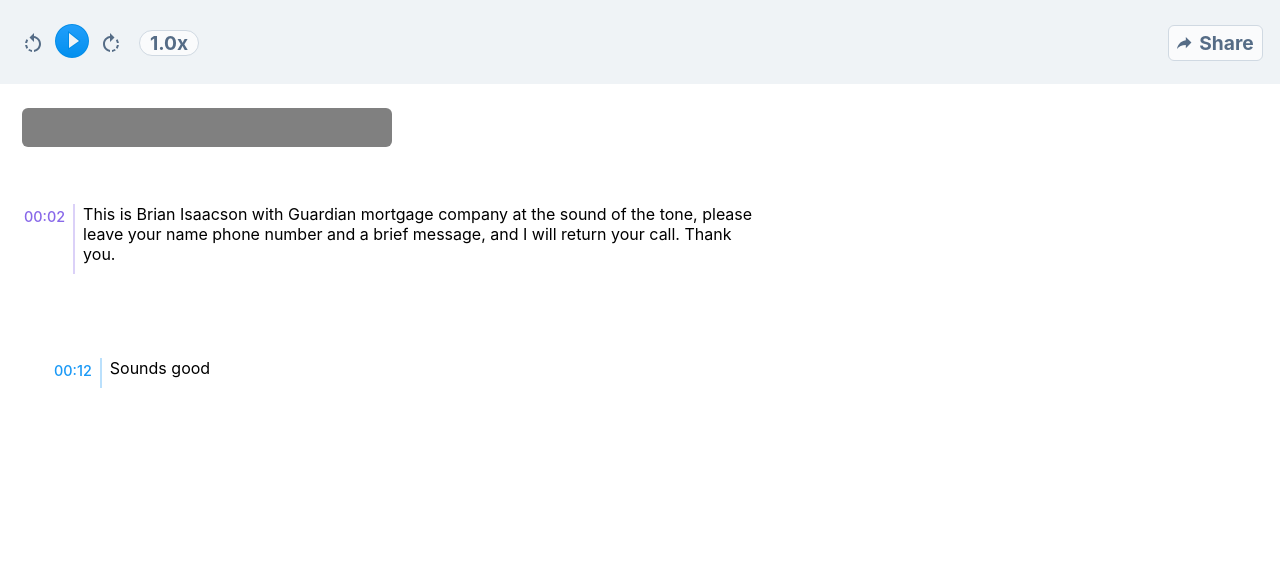
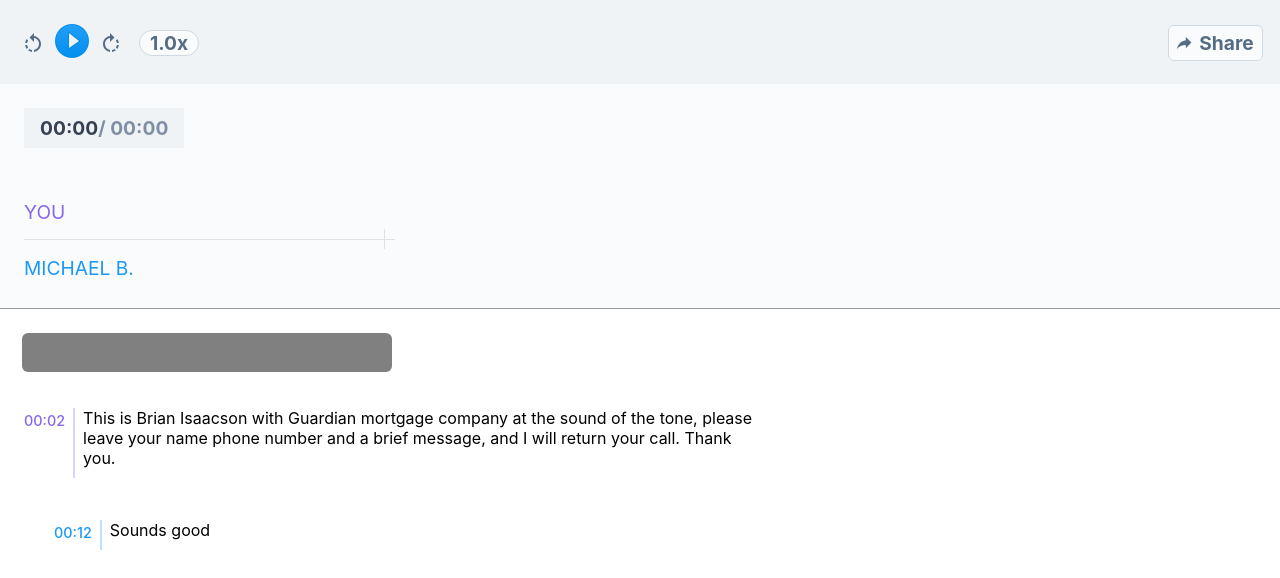
Before and after one commit to RayAdrian/apollo-cif, a React (Create React App) app: page / in a window 1280 px wide. Shown: the top 578 px of the page. Built offline with nearby package versions, Linux system fonts and the light colour scheme.

Commit message:
Add waveform bars

```diff
--- a/public/index.html
+++ b/public/index.html
@@ -24,7 +24,7 @@
       work correctly both with client-side routing and a non-root public URL.
       Learn how to configure a non-root public URL by running `npm run build`.
     -->
-    <title>React App</title>
+    <title>Conversation Intelligence</title>
   </head>
   <body>
     <noscript>You need to enable JavaScript to run this app.</noscript>
--- a/src/App.js
+++ b/src/App.js
@@ -4,6 +4,7 @@ import React from 'react';
 import styled from '@emotion/styled';
 
 import ControlBar from './components/ControlBar';
+import WaveForm from './components/WaveForm';
 import Transcript from './components/Transcript';
 
 import './App.css';
@@ -15,6 +16,7 @@ function App() {
   return (
     <Container>
       <ControlBar />
+      <WaveForm />
       <Transcript />
     </Container>
   );
--- a/src/components/Transcript/TranscriptParagraphContainer.js
+++ b/src/components/Transcript/TranscriptParagraphContainer.js
@@ -8,7 +8,8 @@ import { timeToHMS } from '../../utils/timeUtils';
 import { actionSetIsAudioPlaying } from '../../reduxModules/controlBar/controlBarActions';
 
 const Container = styled('div')(({ isHighlighted, hover }) => ({
-  padding: '22px 24px',
+  // padding: `${isHighlighted || hover ? '22px' : '0px'} 24px`,
+  padding: '1px 24px',
   width: '100%',
   minHeight: 22,
   backgroundColor: isHighlighted || hover? 'rgba(26, 153, 246, 0.05)' : 'initial'
--- /dev/null
+++ b/src/components/WaveForm/Playhead.js
@@ -0,0 +1,106 @@
+/* eslint-disable react/prop-types */
+import React, { useState, useEffect } from 'react';
+import styled from '@emotion/styled';
+import { connect } from 'react-redux';
+
+import { actionSetIsAudioPlaying } from '../../reduxModules/controlBar/controlBarActions';
+
+const Container = styled('div')({
+  width: '100%',
+  display: 'flex'});
+
+const OuterContainer = styled('div')({
+  display: 'flex',
+  width: '100%',
+  flexDirection: 'column'
+});
+
+const Head = styled('div')(({ width, isRemaining = false }) => ({
+  width,
+  borderTop: `1px solid ${isRemaining ? 'rgb(223, 226, 229)' : '#727578'}`
+}));
+
+const WaveContainer = styled('div')({
+  display: 'flex',
+  minHeight: 55
+});
+
+const WaveChunkTop = styled('div')(({ item, duration, currTime }) => ({
+  height: 55,
+  background: `repeating-linear-gradient(90deg, transparent, transparent 1px, ${currTime < item.endTime ? 'rgb(136, 104, 233)' : '#d5dde3'} 1px, ${currTime < item.endTime ? 'rgb(136, 104, 233)' : '#d5dde3'} 5px)`,
+  width: `${(item.time / duration) * 100}%`,
+  marginTop: -2,
+  cursor: 'pointer'
+}));
+
+const WaveChunkBottom = styled('div')(({ item, duration, currTime }) => ({
+  height: 55,
+  background: `repeating-linear-gradient(90deg, transparent, transparent 1px, ${currTime < item.endTime ? 'rgb(26, 153, 246)' : '#d5dde3'} 1px, ${currTime < item.endTime ? 'rgb(26, 153, 246)' : '#d5dde3'} 5px)`,
+  width: `${(item.time / duration) * 100}%`,
+  marginTop: 2,
+  cursor: 'pointer'
+}));
+
+const Playhead = ({ audio, currTime, transcript, actionSetIsAudioPlaying }) => {
+  const [duration, setDuration] = useState(0);
+
+  useEffect(() => {
+    audio.addEventListener('loadedmetadata', (e) => {
+      setDuration(e.target.duration);
+    });
+  }, []);
+
+  if (transcript.time === undefined) return null;
+
+  return (
+    <OuterContainer>
+      <WaveContainer>
+        {
+          transcript.time.map((item, index) => {
+            if (!(index % 2)) {
+              return <WaveChunkTop
+                onClick={() => { audio.currentTime = item.startTime; actionSetIsAudioPlaying(true); }}
+                key={index}
+                item={item}
+                duration={duration}
+                currTime={currTime}
+              />;
+            }
+            return <div key={index} style={{ minHeight: 55, backgroundColor: 'transparent', width: `${(item.time / duration) * 100}%` }} />;
+          })
+        }
+      </WaveContainer>
+      <Container>
+        <Head width={`${(currTime / duration) * 100}%`} />
+        <Head isRemaining width={`${(1 - currTime / duration) * 100}%`} />
+      </Container>
+      <WaveContainer>
+        {
+          transcript.time.map((item, index) => {
+            if (index % 2) {
+              return <WaveChunkBottom
+                onClick={() => { audio.currentTime = item.startTime; actionSetIsAudioPlaying(true); }}
+                key={index}
+                item={item}
+                duration={duration}
+                currTime={currTime}
+              />;
+            }
+            return <div key={index} style={{ minHeight: 55, backgroundColor: 'transparent', width: `${(item.time / duration) * 100}%` }} />;
+          })
+        }
+      </WaveContainer>
+    </OuterContainer>
+  );
+};
+
+export default connect(
+  state => ({
+    audio: state.controlBar.audio,
+    currTime: state.controlBar.currTime,
+    transcript: state.transcript.transcript
+  }),
+  {
+    actionSetIsAudioPlaying
+  }
+)(Playhead);
--- /dev/null
+++ b/src/components/WaveForm/Timestamp.js
@@ -0,0 +1,52 @@
+/* eslint-disable react/prop-types */
+import React, { useEffect , useState} from 'react';
+import { connect } from 'react-redux';
+import styled from '@emotion/styled';
+
+import { timeToHMS } from '../../utils/timeUtils';
+
+const Container = styled('div')({
+  width: 'fit-content',
+  padding: '10px 16px',
+  height: 20,
+  marginBottom: 36,
+  display: 'flex',
+  alignItems: 'center',
+  backgroundColor: 'rgb(239, 243, 246)'
+});
+
+const CurrTimeText = styled('span')({
+  fontSize: '1.2rem',
+  fontWeight: 'bold',
+  color: 'rgb(53, 64, 83)'
+});
+
+const DurationText = styled(CurrTimeText)({
+  color: 'rgb(126, 143, 165)'
+});
+
+const Timestamp = ({ audio, currTime }) => {
+  const [duration, setDuration] = useState(0);
+
+  useEffect(() => {
+    audio.addEventListener('loadedmetadata', (e) => {
+      setDuration(e.target.duration);
+    });
+  }, []);
+
+  return (
+    <Container>
+      <CurrTimeText>{`${timeToHMS(Math.floor(currTime))} `}</CurrTimeText>
+      <DurationText>{`/ ${timeToHMS(Math.floor(duration))}`}</DurationText>
+    </Container>
+  );
+};
+
+export default connect(
+  state => ({
+    audio: state.controlBar.audio,
+    currTime: state.controlBar.currTime
+  }),
+  {
+  }
+)(Timestamp);
--- /dev/null
+++ b/src/components/WaveForm/Wave.js
@@ -0,0 +1,85 @@
+/* eslint-disable react/prop-types */
+import React, { useState, useEffect } from 'react';
+import { connect } from 'react-redux';
+import styled from '@emotion/styled';
+
+import { actionSetTranscriptData } from '../../reduxModules/transcript/transcriptActions';
+
+import Playhead from './Playhead';
+
+import transcriptData from '../../assets/transcript.json';
+
+const Container = styled('div')({
+  width: '100%',
+  height: 110,
+  display: 'flex'
+});
+
+const PercentageContainer = styled('div')({
+  position: 'relative',
+  width: '30%',
+  height: '100%'
+});
+
+const Divider = styled('div')({
+  position: 'absolute',
+  right: 10,
+  top: 45,
+  width: 1,
+  height: 20,
+  backgroundColor: 'rgb(223, 226, 229)'
+});
+
+const Percentage = styled('div')(({ hasBorderBottom = false }) => ({
+  width: '100%',
+  height: 55,
+  display: 'flex',
+  alignItems: 'center',
+  borderBottom: hasBorderBottom ? '1px solid rgb(223, 226, 229)' : null,
+  fontSize: '1.2rem',
+  color: hasBorderBottom ? 'rgb(136, 104, 233)' : 'rgb(26, 153, 246)'
+}));
+
+const Wave = ({ audio, transcript, actionSetTranscriptData }) => {
+  const [duration, setDuration] = useState(0);
+
+  const getPercentage = (timeArr, duration, isFirstPerson) => {
+    if (timeArr) {
+      let total = 0;
+      for (let i = isFirstPerson ? 0 : 1; i < timeArr.length; i += 2) {
+        total += timeArr[i].time;
+      }
+      return `${Math.round((total / duration) * 100)}%`;
+    }
+    return '';
+  };
+
+  useEffect(() => {
+    audio.addEventListener('loadedmetadata', (e) => {
+      actionSetTranscriptData(transcriptData, e.target.duration);
+      setDuration(e.target.duration);
+    });
+    console.log(transcript);
+  }, []);
+
+  return (
+    <Container>
+      <PercentageContainer>
+        <Divider />
+        <Percentage hasBorderBottom>{`${getPercentage(transcript.time, duration, true)} YOU`}</Percentage>
+        <Percentage>{`${getPercentage(transcript.time, duration, false)} MICHAEL B.`}</Percentage>
+      </PercentageContainer>
+      <Playhead />
+    </Container>
+  );
+};
+
+export default connect(
+  state => ({
+    audio: state.controlBar.audio,
+    transcript: state.transcript.transcript
+  }),
+  {
+    actionSetTranscriptData
+  }
+)(Wave);
--- /dev/null
+++ b/src/components/WaveForm/index.js
@@ -0,0 +1,25 @@
+import React from 'react';
+import styled from '@emotion/styled';
+
+import Timestamp from './Timestamp';
+import Wave from './Wave';
+
+const Container = styled('div')({
+  width: '100%',
+  height: 176,
+  padding: 24,
+  backgroundColor: 'rgb(250, 251, 252)',
+  borderBottom: '1px solid rgb(151, 151, 151)'
+});
+
+const WaveForm = () => {
+
+  return (
+    <Container>
+      <Timestamp />
+      <Wave />
+    </Container>
+  );
+};
+
+export default WaveForm;
--- a/src/reduxModules/rootReducer.js
+++ b/src/reduxModules/rootReducer.js
@@ -1,6 +1,8 @@
 import { combineReducers } from 'redux';
 import controlBar from './controlBar/controlBarReducers';
+import transcript from './transcript/transcriptReducers';
 
 export default combineReducers({
-  controlBar
+  controlBar,
+  transcript
 });
--- /dev/null
+++ b/src/reduxModules/transcript/transcriptActions.js
@@ -0,0 +1,39 @@
+export const actionSetTranscriptData = (data, duration) => dispatch => {
+  const formattedData = data.word_timings.map((wordArr, index) => {
+    if (index === 0) {
+      if (data.word_timings[1] !== undefined)
+        return {
+          time: parseFloat(data.word_timings[1][0].startTime.replace('s','')),
+          startTime: 0,
+          endTime: parseFloat(data.word_timings[1][0].startTime.replace('s',''))
+        };
+      else
+        return {
+          time: parseFloat(wordArr[wordArr.length - 1].endTime.replace('s','')),
+          startTime: 0,
+          endTime: parseFloat(wordArr[wordArr.length - 1].endTime.replace('s',''))
+        };
+    }
+    else {
+      if (data.word_timings[index + 1] !== undefined)
+        return {
+          time: parseFloat(data.word_timings[index + 1][0].startTime.replace('s', '')) - parseFloat(wordArr[0].startTime.replace('s', '')),
+          startTime: parseFloat(wordArr[0].startTime.replace('s', '')),
+          endTime: data.word_timings[index + 1][0].startTime.replace('s', '')
+        };
+      else
+      {
+        return {
+          time: (duration - parseFloat(wordArr[0].startTime.replace('s', ''))),
+          startTime: parseFloat(wordArr[0].startTime.replace('s', '')),
+          endTime: duration - 0.1
+        };
+      }
+    }
+  });
+  console.log(formattedData);
+  dispatch({
+    type: 'SET_TRANSCRIPT_DATA',
+    payload: { ...data, time: formattedData }
+  });
+};
--- /dev/null
+++ b/src/reduxModules/transcript/transcriptReducers.js
@@ -0,0 +1,15 @@
+const initialState = {
+  transcript: {}
+};
+
+export default (state = {...initialState}, action) => {
+  switch (action.type) {
+  case 'SET_TRANSCRIPT_DATA':
+    return {
+      ...state,
+      transcript: action.payload
+    };
+  default:
+    return state;
+  }
+};
```
